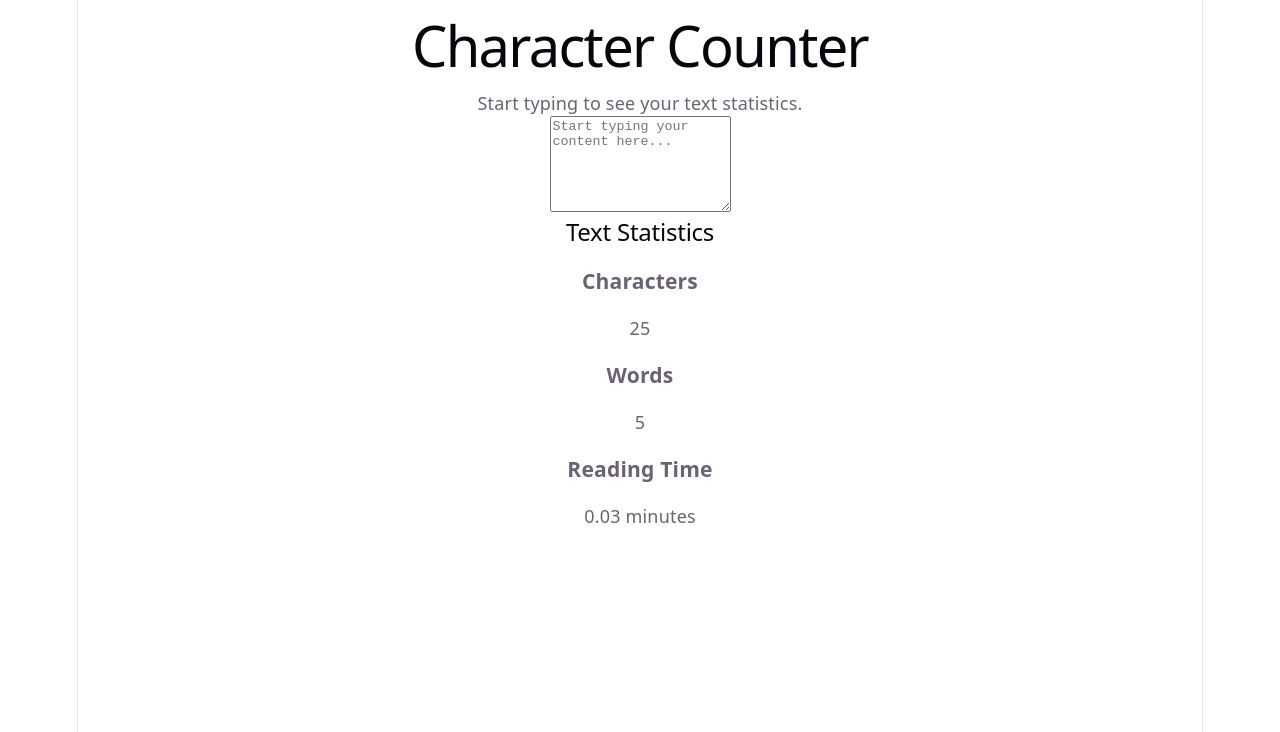
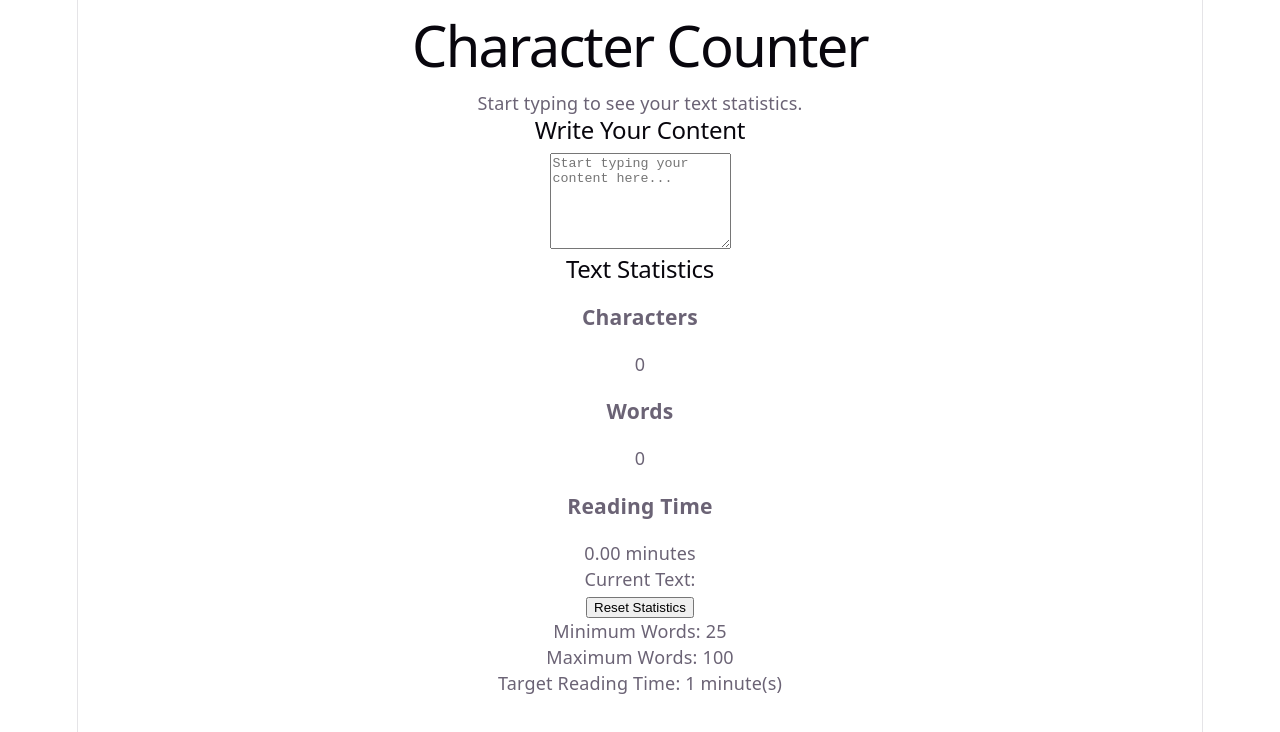
Before and after one commit to BallNChain24FEnd/AshleyWhite-Lab-9.2_state-events-charactercounter, a React (Vite) app: page / in a window 1280 px wide. Shown: the top 732 px of the page. Built offline with nearby package versions, Linux system fonts and the light colour scheme.

Commit message:
Commit 5: Implemented CharacterCounter state management

```diff
--- a/src/App.tsx
+++ b/src/App.tsx
@@ -1,28 +1,16 @@
-import TextInput from "./components/TextInput/TextInput";
-import StatsDisplay from "./components/StatsDisplay/StatsDisplay";
+import CharacterCounter from "./components/CharacterCounter/CharacterCounter";
 
 export default function App() {
-
-  // Receive text from TextInput
-  function handleTextChange(text: string) {
-    console.log("Current text:", text);
-  }
-
-  // Sample statistics
-  const stats = {
-    characterCount: 25,
-    wordCount: 5,
-    readingTime: 0.03,
-  };
-
   return (
     <div>
       <h1>Character Counter</h1>
       <p>Start typing to see your text statistics.</p>
 
-      <TextInput onTextChange={handleTextChange} />
-
-      <StatsDisplay stats={stats} />
+      <CharacterCounter
+        minWords={25}
+        maxWords={100}
+        targetReadingTime={1}
+      />
     </div>
   );
 }
--- a/src/components/CharacterCounter/CharacterCounter.tsx
+++ b/src/components/CharacterCounter/CharacterCounter.tsx
@@ -0,0 +1,50 @@
+import { useState } from "react";
+import TextInput from "../TextInput/TextInput";
+import StatsDisplay from "../StatsDisplay/StatsDisplay";
+import type { CharacterCounterProps, TextStats } from "../../types";
+
+export default function CharacterCounter({
+  minWords = 25,
+  maxWords = 100,
+  targetReadingTime = 1,
+}: CharacterCounterProps) {
+
+  // Track current text
+  const [text, setText] = useState("");
+
+  // Track text statistics
+  const [stats, setStats] = useState<TextStats>({
+    characterCount: 0,
+    wordCount: 0,
+    readingTime: 0,
+  });
+
+  // Handle text changes
+  function handleTextChange(newText: string) {
+    setText(newText);
+  }
+
+  return (
+    <section>
+      <h2>Write Your Content</h2>
+
+      <TextInput onTextChange={handleTextChange} />
+
+      <StatsDisplay stats={stats} />
+
+      <p>Current Text: {text}</p>
+
+      <button onClick={() => setStats({
+        characterCount: 0,
+        wordCount: 0,
+        readingTime: 0,
+})}>
+  Reset Statistics
+      </button>
+
+      <p>Minimum Words: {minWords}</p>
+      <p>Maximum Words: {maxWords}</p>
+      <p>Target Reading Time: {targetReadingTime} minute(s)</p>
+    </section>
+  );
+}
```
